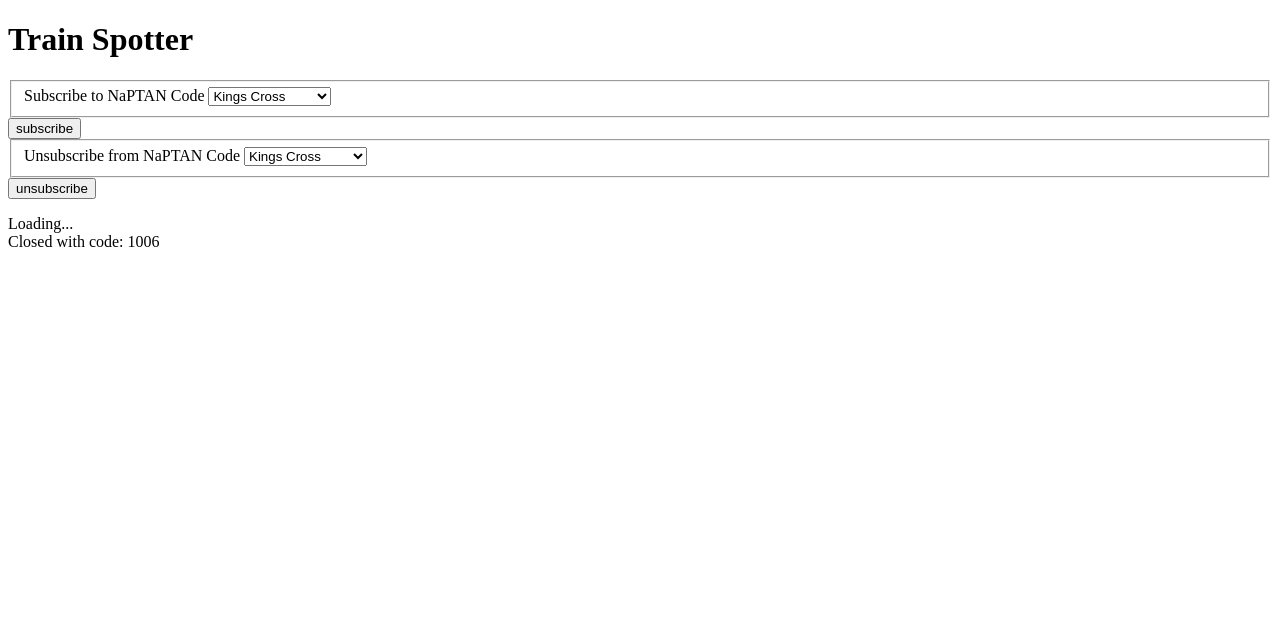
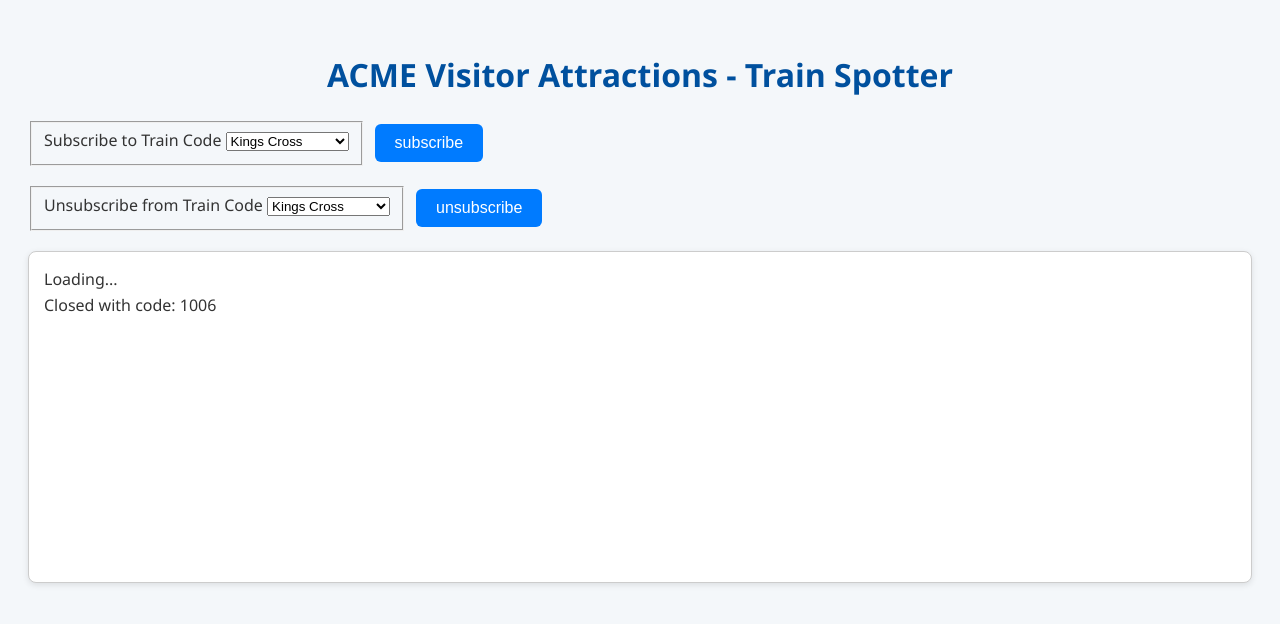
Before and after one commit to RayGB64/NodeWebDev, a website: page index.html in a window 1280 px wide. Drawn offline with Linux system fonts and the light colour scheme.

Commit message:
AssignmentNodeComplete

```diff
--- a/index.html
+++ b/index.html
@@ -3,17 +3,18 @@
     <head>
         <meta charset="UTF-8" />
         <title>Train Assignment</title>
+        <link rel="stylesheet" href="style.css">
     </head>
     <body>
         <header>
-        <h1>Train Spotter</h1>
+        <h1>ACME Visitor Attractions - Train Spotter</h1>
         </header>
 
         <main>
             <form id="sub-form">
                 <fieldset>
-                    <label for="naptan-sub">Subscribe to NaPTAN Code</label>
-                    <select id="naptan-sub" name="naptan-sub">
+                    <label for="Train-sub">Subscribe to Train Code</label>
+                    <select id="Train-sub" name="Train-sub">
                         <option value="940GZZLUKSX" name="Kings Cross">Kings Cross</option>
                         <option value="940GZZLURSQ" name="Russel Square">Russel Square</option>
                         <option value="940GZZLUHBN" name="Holborn">Holborn</option>
@@ -26,8 +27,8 @@
             </form>
             <form id="unsub-form">
                 <fieldset>
-                    <label for="naptan-unsub">Unsubscribe from NaPTAN Code</label>
-                    <select id="naptan-unsub" name="naptan-unsub">
+                    <label for="Train-unsub">Unsubscribe from Train Code</label>
+                    <select id="Train-unsub" name="Train-unsub">
                         <option value="940GZZLUKSX" name="Kings Cross">Kings Cross</option>
                         <option value="940GZZLURSQ" name="Russel Square">Russel Square</option>
                         <option value="940GZZLUHBN" name="Holborn">Holborn</option>
--- a/index.js
+++ b/index.js
@@ -7,9 +7,9 @@ const ns_client = (() =>
     /* References */
     const statusBox = document.getElementById("status-box");
     const subForm = document.getElementById("sub-form");
-    const subNaptan = document.getElementById("sub-form").elements["naptan-sub"];
+    const subTrain = document.getElementById("sub-form").elements["Train-sub"];
     const unsubForm = document.getElementById("unsub-form");
-    const unsubNaptan = document.getElementById("unsub-form").elements["naptan-unsub"];
+    const unsubTrain = document.getElementById("unsub-form").elements["Train-unsub"];
 
     /* Client Init */
     const sock = new WebSocket("ws://127.0.0.1")
@@ -27,8 +27,7 @@ const ns_client = (() =>
             payload:
             {
                 msg: "sub",
-                topic: subNaptan.value,
-                name: subNaptan.name
+                topic: subTrain.value,
             }
         }
 
@@ -48,8 +47,7 @@ const ns_client = (() =>
             payload:
             {
                 msg: "unsub",
-                topic: unsubNaptan.value,
-                name: unsubNaptan.name
+                topic: unsubTrain.value,
             }
         }
 
@@ -77,17 +75,24 @@ const ns_client = (() =>
                 switch(message.payload.msg)
                 {
                     case "sub":
-                        statusBox.innerHTML += `Subscribed to ${message.payload.topic} / ${message.payload.name} <br>`;
+                        statusBox.innerHTML += `Subscribed to ${message.payload.topic} <br>`;
                         break;
                     case "unsub":
-                        statusBox.innerHTML += `Unsubscribed from ${message.payload.topic} / ${message.payload.name} <br>`;
+                        statusBox.innerHTML += `Unsubscribed from ${message.payload.topic} <br>`;
                         break;
                 }
 
                 break;
             case "dat":
-                // Could push this to a div or a section based on payload.topic
-                statusBox.innerHTML += `${message.payload.topic}:${message.payload.msg}<br>`;
+                console.log("Interval Received")
+                setInterval(() => {
+                    if (statusBox.innerHTML.trim() !== "") {
+                        statusBox.innerHTML = "";
+                    }
+                    statusBox.innerHTML += `Train arriving Interval: <br>`;
+                    statusBox.innerHTML += `Train ID: ${message.payload.topic} Time:${message.payload.msg} <br>`;
+                    console.log("Interval Completed")
+                }, 180000);
                 break;
             default:
                 break;
--- /dev/null
+++ b/style.css
@@ -0,0 +1,76 @@
+body {
+    font-family: 'Segoe UI', Tahoma, Geneva, Verdana, sans-serif;
+    background-color: #f4f7fa;
+    color: #333;
+    padding: 20px;
+    line-height: 1.6;
+}
+
+/* Container */
+.container {
+    max-width: 800px;
+    margin: 0 auto;
+}
+
+/* Heading */
+h1 {
+    text-align: center;
+    margin-bottom: 20px;
+    color: #00509e;
+}
+
+/* Status Box */
+#status-box {
+    background-color: #ffffff;
+    border: 1px solid #ccc;
+    border-radius: 8px;
+    padding: 15px;
+    height: 300px;
+    overflow-y: auto;
+    margin-bottom: 30px;
+    box-shadow: 0 2px 6px rgba(0,0,0,0.1);
+}
+
+/* Forms */
+form {
+    display: flex;
+    gap: 10px;
+    margin-bottom: 20px;
+    flex-wrap: wrap;
+    align-items: center;
+}
+
+input[type="text"] {
+    flex: 1;
+    padding: 10px;
+    border: 1px solid #ccc;
+    border-radius: 6px;
+    font-size: 1em;
+}
+
+button, input[type="submit"] {
+    background-color: #007bff;
+    color: white;
+    padding: 10px 20px;
+    border: none;
+    border-radius: 6px;
+    font-size: 1em;
+    cursor: pointer;
+    transition: background-color 0.3s ease;
+}
+
+button:hover, input[type="submit"]:hover {
+    background-color: #0056b3;
+}
+
+/* Responsive Behavior */
+@media (max-width: 600px) {
+    form {
+        flex-direction: column;
+        align-items: stretch;
+    }
+
+    input[type="text"], input[type="submit"] {
+        width: 100%;
+    }
+}
```
